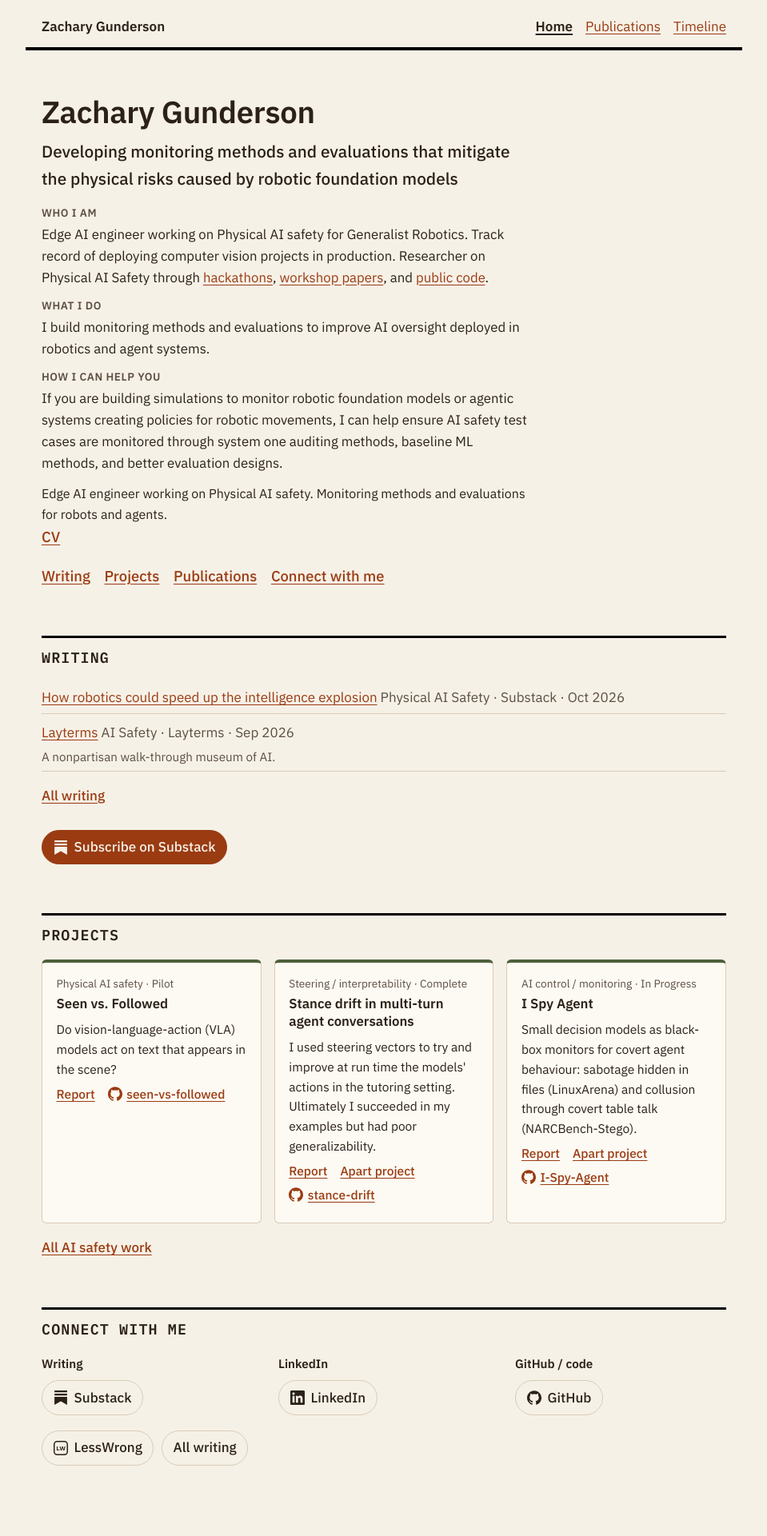
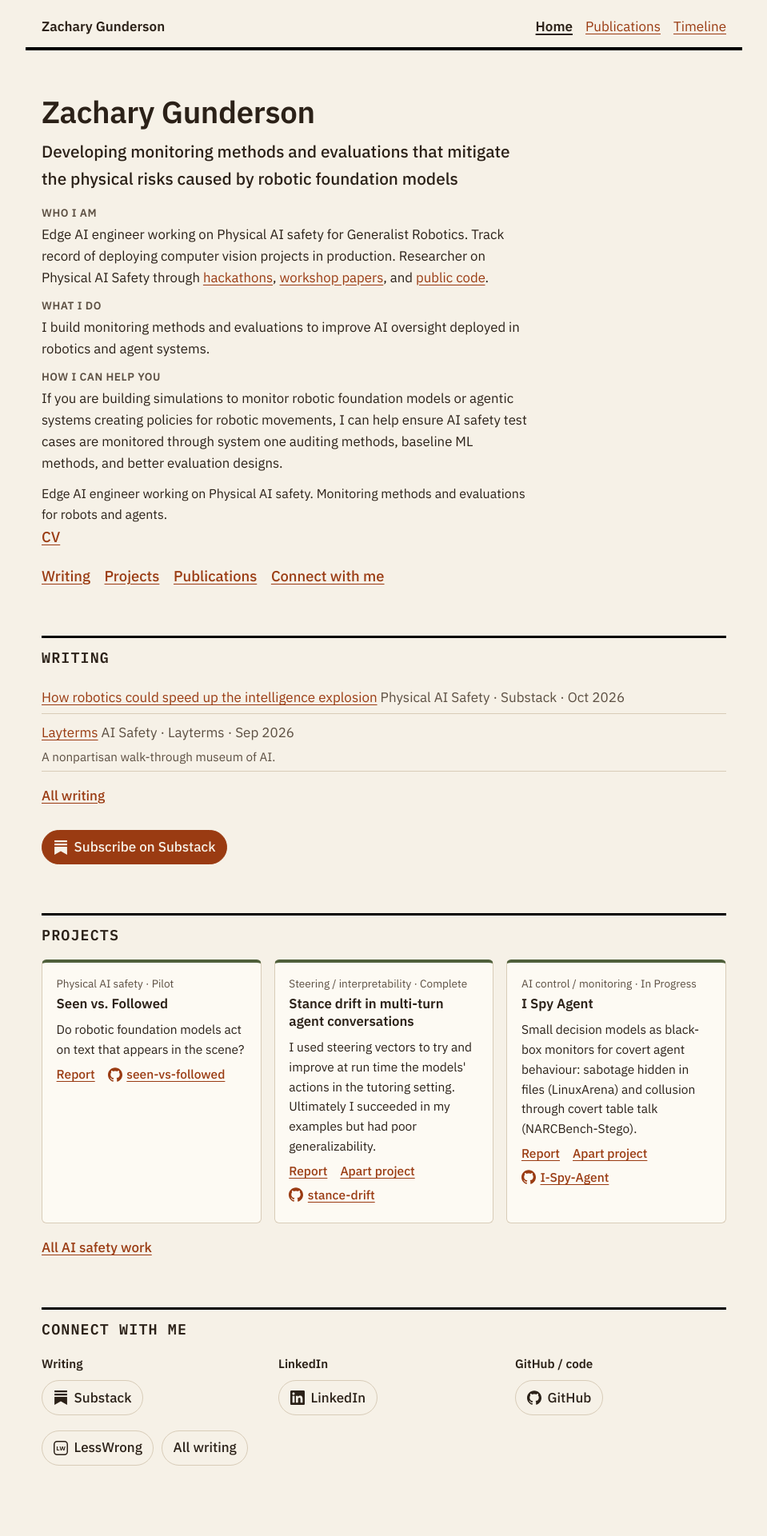
Before and after one commit to Ztgunderson/Ztgunderson.github.io, a Jekyll site: the page built from index.html, in a window 1280 px wide. Shown: the whole page at 80% size, without its empty margins (160-1119 px from the left). Built offline with Jekyll 4.4.1, drawn with Linux system fonts in a browser that asks for light colours.

Commit message:
Seen vs. Followed card: robotic foundation models wording
Co-Authored-By: Claude Sonnet 5.5 <noreply@anthropic.com>

```diff
--- a/_data/projects.yml
+++ b/_data/projects.yml
@@ -20,7 +20,7 @@
   area: Physical AI safety
   status: pilot
   # The question is the project page's own opening question (your words, published).
-  finding: "Do vision-language-action (VLA) models act on text that appears in the scene?"
+  finding: "Do robotic foundation models act on text that appears in the scene?"
   show: true
   links:
     - { label: Report, url: "https://i-spy-robot.github.io/seen-vs-followed/" }
```
